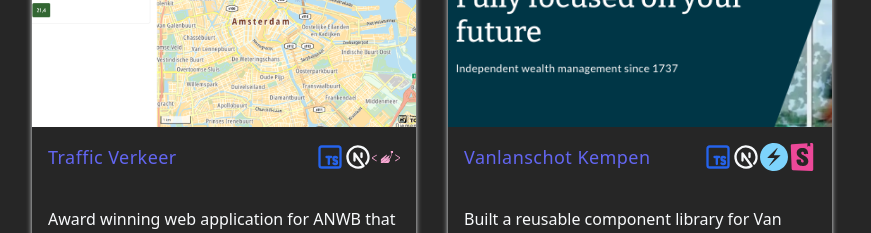
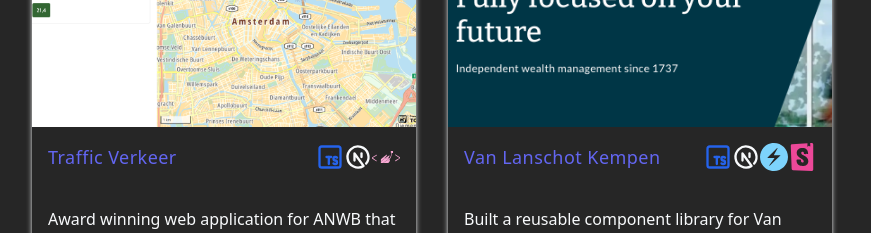
Before and after one commit to jonthedev/jdev, a React (Vite) app: page / in a window 1280 px wide. Shown: the part 3508-3741 px from the top of the page, without its empty margins (0-871 px from the left). Built offline with nearby package versions, Linux system fonts and the light colour scheme.

Commit message:
fix: fix spelling on van lanschot kempen project card

```diff
--- a/src/data/projects.jsx
+++ b/src/data/projects.jsx
@@ -64,7 +64,7 @@
     ),
     url: "https://www.vanlanschotkempen.com/en-nl",
     github: null,
-    title: "Vanlanschot Kempen",
+    title: "Van Lanschot Kempen",
     text: "Built a reusable component library for Van Lanschot Kempen's re-brand strategy.",
     tech: [
       {
```
